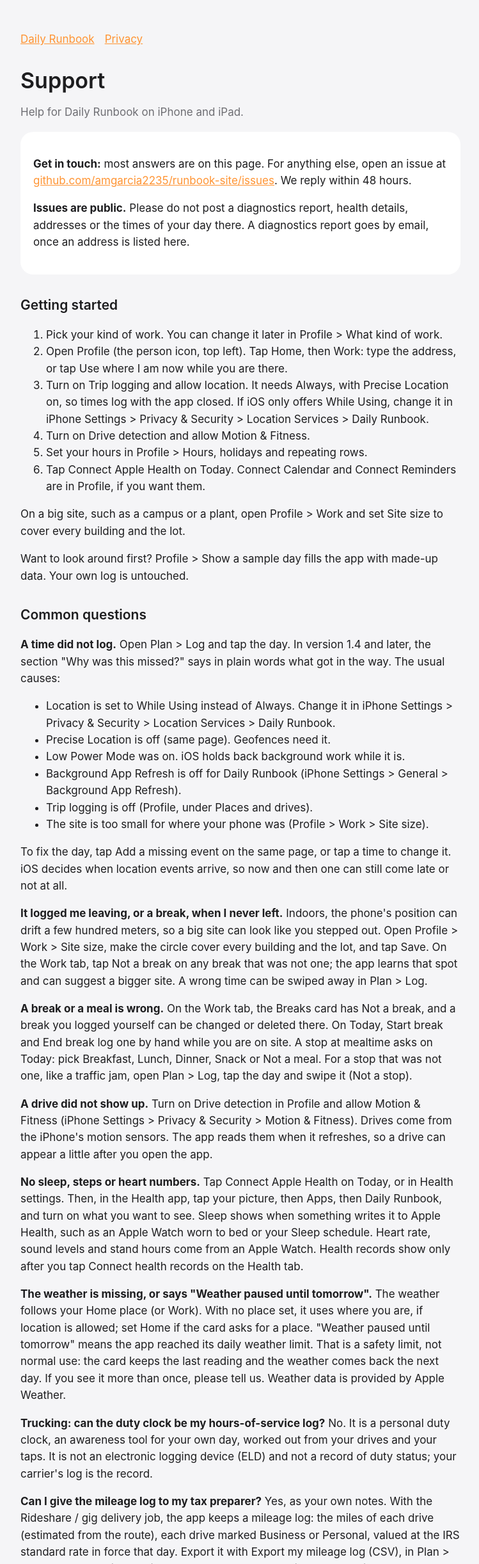
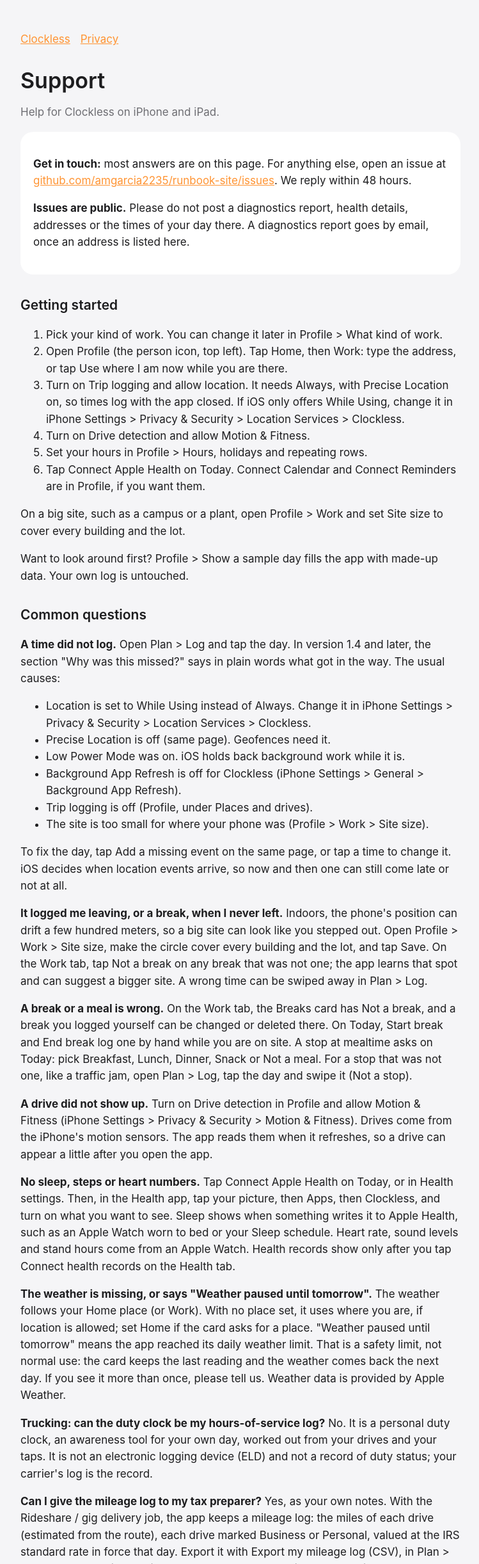
Before and after one commit to amgarcia2235/runbook-site, a plain HTML site: page support.html in a window 1280 px wide. Shown: the top 2444 px of the page at 64% size, without its empty margins (264-1013 px from the left). Drawn offline with Linux system fonts and the light colour scheme.

Commit message:
Clockless: the app is renamed (formerly Daily Runbook); the home page leads with 'Your workday logs itself'
Co-Authored-By: Claude Opus 5.5 <noreply@anthropic.com>

```diff
--- a/support.html
+++ b/support.html
@@ -3,14 +3,14 @@
 <head>
 <meta charset="utf-8">
 <meta name="viewport" content="width=device-width, initial-scale=1">
-<title>Daily Runbook Support</title>
+<title>Clockless Support</title>
 <link rel="stylesheet" href="style.css">
 </head>
 <body>
 <main>
-<nav><a href="index.html">Daily Runbook</a><a href="privacy.html">Privacy</a></nav>
+<nav><a href="index.html">Clockless</a><a href="privacy.html">Privacy</a></nav>
 <h1>Support</h1>
-<p class="muted">Help for Daily Runbook on iPhone and iPad.</p>
+<p class="muted">Help for Clockless on iPhone and iPad.</p>
 
 <div class="card">
 <p><strong>Get in touch:</strong> most answers are on this page. For anything else, open an issue at <a href="https://github.com/amgarcia2235/runbook-site/issues">github.com/amgarcia2235/runbook-site/issues</a>. We reply within 48 hours.</p>
@@ -22,7 +22,7 @@
 <ol>
 <li>Pick your kind of work. You can change it later in Profile &gt; What kind of work.</li>
 <li>Open Profile (the person icon, top left). Tap Home, then Work: type the address, or tap Use where I am now while you are there.</li>
-<li>Turn on Trip logging and allow location. It needs Always, with Precise Location on, so times log with the app closed. If iOS only offers While Using, change it in iPhone Settings &gt; Privacy &amp; Security &gt; Location Services &gt; Daily Runbook.</li>
+<li>Turn on Trip logging and allow location. It needs Always, with Precise Location on, so times log with the app closed. If iOS only offers While Using, change it in iPhone Settings &gt; Privacy &amp; Security &gt; Location Services &gt; Clockless.</li>
 <li>Turn on Drive detection and allow Motion &amp; Fitness.</li>
 <li>Set your hours in Profile &gt; Hours, holidays and repeating rows.</li>
 <li>Tap Connect Apple Health on Today. Connect Calendar and Connect Reminders are in Profile, if you want them.</li>
@@ -34,10 +34,10 @@
 
 <p id="missed"><strong>A time did not log.</strong> Open Plan &gt; Log and tap the day. In version 1.4 and later, the section "Why was this missed?" says in plain words what got in the way. The usual causes:</p>
 <ul>
-<li>Location is set to While Using instead of Always. Change it in iPhone Settings &gt; Privacy &amp; Security &gt; Location Services &gt; Daily Runbook.</li>
+<li>Location is set to While Using instead of Always. Change it in iPhone Settings &gt; Privacy &amp; Security &gt; Location Services &gt; Clockless.</li>
 <li>Precise Location is off (same page). Geofences need it.</li>
 <li>Low Power Mode was on. iOS holds back background work while it is.</li>
-<li>Background App Refresh is off for Daily Runbook (iPhone Settings &gt; General &gt; Background App Refresh).</li>
+<li>Background App Refresh is off for Clockless (iPhone Settings &gt; General &gt; Background App Refresh).</li>
 <li>Trip logging is off (Profile, under Places and drives).</li>
 <li>The site is too small for where your phone was (Profile &gt; Work &gt; Site size).</li>
 </ul>
@@ -49,7 +49,7 @@
 
 <p id="drives"><strong>A drive did not show up.</strong> Turn on Drive detection in Profile and allow Motion &amp; Fitness (iPhone Settings &gt; Privacy &amp; Security &gt; Motion &amp; Fitness). Drives come from the iPhone's motion sensors. The app reads them when it refreshes, so a drive can appear a little after you open the app.</p>
 
-<p id="health"><strong>No sleep, steps or heart numbers.</strong> Tap Connect Apple Health on Today, or in Health settings. Then, in the Health app, tap your picture, then Apps, then Daily Runbook, and turn on what you want to see. Sleep shows when something writes it to Apple Health, such as an Apple Watch worn to bed or your Sleep schedule. Heart rate, sound levels and stand hours come from an Apple Watch. Health records show only after you tap Connect health records on the Health tab.</p>
+<p id="health"><strong>No sleep, steps or heart numbers.</strong> Tap Connect Apple Health on Today, or in Health settings. Then, in the Health app, tap your picture, then Apps, then Clockless, and turn on what you want to see. Sleep shows when something writes it to Apple Health, such as an Apple Watch worn to bed or your Sleep schedule. Heart rate, sound levels and stand hours come from an Apple Watch. Health records show only after you tap Connect health records on the Health tab.</p>
 
 <p id="weather"><strong>The weather is missing, or says "Weather paused until tomorrow".</strong> The weather follows your Home place (or Work). With no place set, it uses where you are, if location is allowed; set Home if the card asks for a place. "Weather paused until tomorrow" means the app reached its daily weather limit. That is a safety limit, not normal use: the card keeps the last reading and the weather comes back the next day. If you see it more than once, please tell us. Weather data is provided by Apple Weather.</p>
 
```
Also changed, not shown: index.html (+6 -4 lines), privacy.html (+5 -5 lines), 1 other file.
